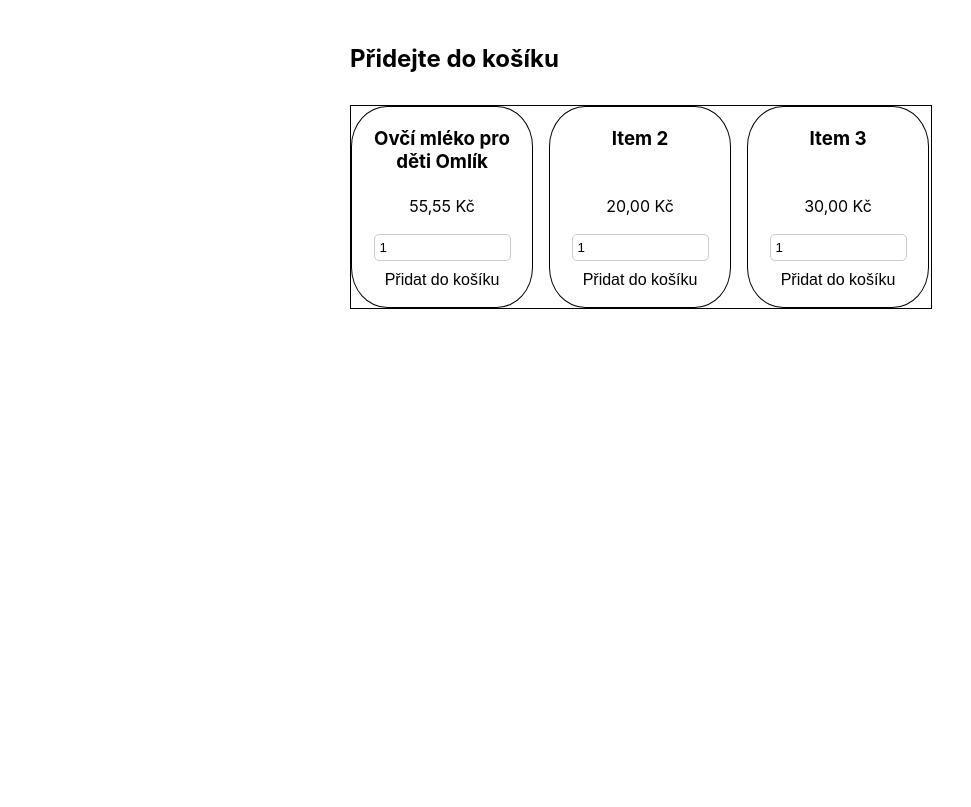
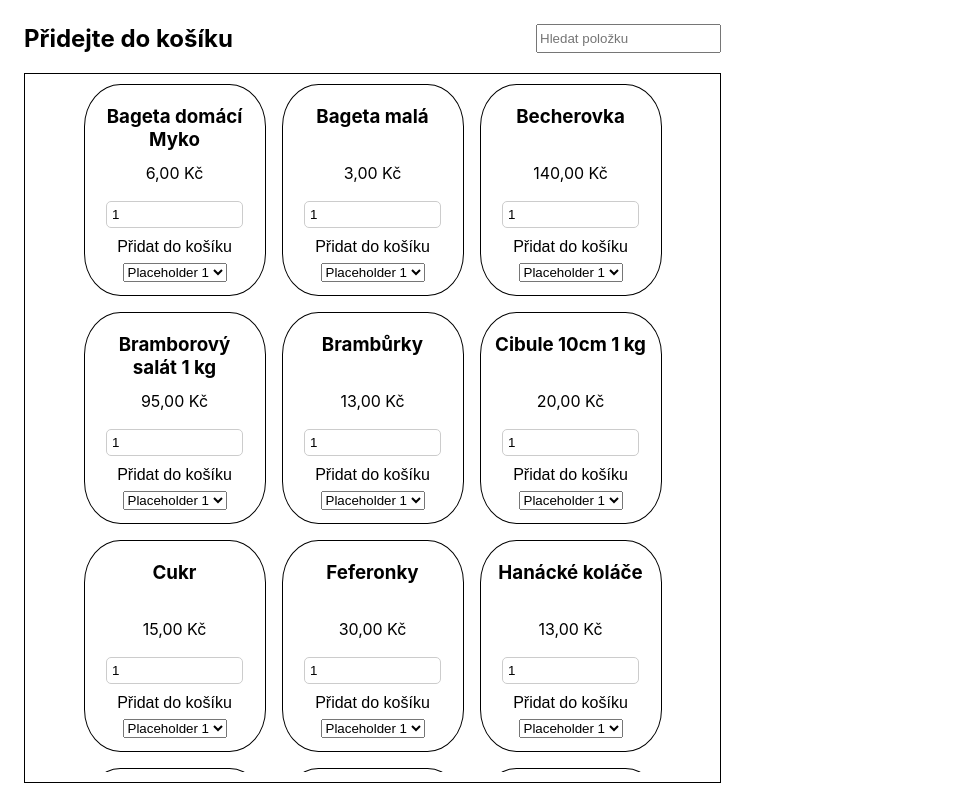
Before and after one commit to M-Brachtl/food-order-app, an Angular app: page / in a window 1280 px wide. Shown: the whole page, without its empty margins (0-971 px from the left). Built offline with nearby package versions, Linux system fonts and the light colour scheme.

Commit message:
Styling of Selection

```diff
--- a/src/app/app.component.css
+++ b/src/app/app.component.css
@@ -55,12 +55,12 @@
     width: 100%;
     min-height: 100%;
     display: flex;
-    justify-content: center;
+    justify-content: space-between;
     align-items: center;
     padding: 1rem;
     box-sizing: inherit;
     position: relative;
-    flex-direction: column;
+    flex-direction: row;
   }
 
   .angular-logo {
@@ -168,12 +168,36 @@
   }
 
   .selection {
+    /* display: flex;
+    flex-direction: row; */
+    /* gap: 1rem; */
+    margin-top: 1rem;
+    border: black solid 1px;
+    /* flex-wrap: wrap;
+    justify-content: center; */
+    /* overflow-y: scroll; */
+    padding: 10px;
+    height: 86vh;
+  }
+
+  .selection div {
+    display: grid;
+    grid-template-columns: auto auto auto;
+    justify-content: center;
+    gap: 1rem;
+    overflow-y: auto;
+    width: 675px;
+    max-height: 86vh;
+  }
+
+  @media (max-height: 86vh) {
+    .selection div {
+      overflow-y: hidden;
+    }
+  }
+
+  .select-board h2 {
+    margin-top: 0;
     display: flex;
-    flex-direction: row;
-    gap: 1rem;
-    width: 100%;
-    max-width: 600px;
-    margin-top: 2rem;
-    border: black solid 1px;
-    flex-wrap: wrap;
+    justify-content: space-between;
   }
--- a/src/app/app.component.html
+++ b/src/app/app.component.html
@@ -11,11 +11,13 @@
 
 <main class="main">
   <div class="select-board">
-    <h2>Přidejte do košíku</h2>
+    <h2>Přidejte do košíku <input type="text" placeholder="Hledat položku" [(ngModel)]="searchTerm"></h2>
     <div class="selection">
-      @for (item of items; track item) {
-        <cart-item [item]="item"></cart-item>
-      }
+      <div>
+        @for (item of items; track item) {
+          @if (item.name.toLowerCase().includes(searchTerm)) {<cart-item [item]="item"></cart-item>}
+        }
+      </div>
     </div>
   </div>
 </main>
--- a/src/app/app.component.ts
+++ b/src/app/app.component.ts
@@ -1,18 +1,19 @@
 import { Component } from '@angular/core';
 import { RouterOutlet } from '@angular/router';
 import { ItemComponent } from './item/item.component';
+import { FormsModule } from '@angular/forms';
+
+// import items from json file
+import itemsData from './items.json';
 
 @Component({
   selector: 'app-root',
-  imports: [RouterOutlet, ItemComponent],
+  imports: [RouterOutlet, ItemComponent, FormsModule],
   templateUrl: './app.component.html',
   styleUrl: './app.component.css'
 })
 export class AppComponent {
   title = 'angumyk';
-  items = [
-    { id: 1, name: 'Ovčí mléko pro děti Omlík', price: 55.55 },
-    { id: 2, name: 'Item 2', price: 20 },
-    { id: 3, name: 'Item 3', price: 30 }
-  ];
+  items = itemsData;
+  searchTerm: string = '';
 }
--- a/src/app/item/item.component.css
+++ b/src/app/item/item.component.css
@@ -1,5 +1,6 @@
 h3 {
     margin-top: 0;
+    margin-bottom: 0;
     word-break: break-word;
     white-space: normal;
     height: 50px;
@@ -10,7 +11,7 @@ div {
     padding: 20px 10px;
     text-align: center;
     width: 160px;
-    height: 160px;
+    height: 170px;
 }
 input[type="number"] {
     width: 125px;
--- a/src/app/item/item.component.html
+++ b/src/app/item/item.component.html
@@ -3,4 +3,8 @@
     <p>{{ totalPrice.toLocaleString('cs-CZ', { minimumFractionDigits: 2 }) }} Kč</p>
     <input type="number" [(ngModel)]="quantity" min="1" />
     <button #addCartButton (click)="addToCart()" id="add-cart">Přidat do košíku</button>
+    <select #addInfo>
+        <option value="p-holder-1">Placeholder 1</option>
+        <option value="p-holder-2">Placeholder 2</option>
+    </select>
 </div>
--- a/src/app/item/item.component.ts
+++ b/src/app/item/item.component.ts
@@ -8,16 +8,16 @@ import { FormsModule } from '@angular/forms'; // Import FormsModule for ngModel
   styleUrl: './item.component.css'
 })
 export class ItemComponent {
-  @Input() item: { id: number; name: string; price: number };
+  @Input() item: { id: number; name: string; price: number, discount: number };
 
   constructor() {
-    this.item = { id: 0, name: '#nic#', price: 0 };
+    this.item = { id: 0, name: '#nic#', price: 0, discount: 0 };
   }
 
   quantity: number = 1;
 
   get totalPrice(): number {
-    return this.item ? this.item.price*this.quantity : 0;
+    return this.item ? Math.round(this.item.price*this.quantity*(1-this.item.discount)*100)/100 : 0;
   }
 
   @ViewChild('itemDiv', { static: true }) itemDiv!: ElementRef;
--- /dev/null
+++ b/src/app/items.json
@@ -0,0 +1,38 @@
+[
+    { "id": 1, "name": "Bageta domácí Myko", "price": 6, "discount": 0 },
+    { "id": 1, "name": "Bageta malá", "price": 3, "discount": 0 },
+    { "id": 1, "name": "Becherovka", "price": 140, "discount": 0 },
+    { "id": 1, "name": "Bramborový salát 1 kg", "price": 95, "discount": 0 },
+    { "id": 1, "name": "Brambůrky", "price": 13, "discount": 0 },
+    { "id": 1, "name": "Cibule 10cm 1 kg", "price": 20, "discount": 0 },
+    { "id": 1, "name": "Cukr", "price": 15, "discount": 0 },
+    { "id": 1, "name": "Feferonky", "price": 30, "discount": 0 },
+    { "id": 1, "name": "Hanácké koláče", "price": 13, "discount": 0 },
+    { "id": 1, "name": "Hořčice krémžská", "price": 75, "discount": 0 },
+    { "id": 1, "name": "Hořčice plnotučná 1 l", "price": 55, "discount": 0 },
+    { "id": 1, "name": "Chleba", "price": 35, "discount": 0 },
+    { "id": 1, "name": "Chleba Roch", "price": 44, "discount": 0 },
+    { "id": 1, "name": "Jahodová marmeláda", "price": 35, "discount": 0 },
+    { "id": 1, "name": "Jahody 250 g", "price": 70, "discount": 0 },
+    { "id": 1, "name": "Jemně perlivá voda", "price": 16, "discount": 0 },
+    { "id": 1, "name": "Jogurt", "price": 13, "discount": 0 },
+    { "id": 1, "name": "Káva", "price": 98.90, "discount": 0 },
+    { "id": 1, "name": "Káva Páva", "price": 87, "discount": 0 },
+    { "id": 1, "name": "Knedlík", "price": 20, "discount": 0 },
+    { "id": 1, "name": "Kofola", "price": 16, "discount": 0 },
+    { "id": 1, "name": "Kozí mléko Mééko", "price": 44.90, "discount": 0 },
+    { "id": 1, "name": "Králík", "price": 100, "discount": 0 },
+    { "id": 1, "name": "Křep pravý 1 kg", "price": 320, "discount": 0 },
+    { "id": 1, "name": "Kuře", "price": 75, "discount": 0 },
+    { "id": 1, "name": "Kysané zelí 1 kg", "price": 20, "discount": 0 },
+    { "id": 1, "name": "Lilek 1 kg", "price": 70, "discount": 0 },
+    { "id": 1, "name": "Limonáda", "price": 12, "discount": 0 },
+    { "id": 1, "name": "Makovec", "price": 22, "discount": 0 },
+    { "id": 1, "name": "Mandle 1 kg", "price": 260, "discount": 0 },
+    { "id": 1, "name": "Máslo", "price": 31, "discount": 0 },
+    { "id": 1, "name": "Kuřecí prso 100g", "price": 20, "discount": 0 },
+    { "id": 1, "name": "Med", "price": 180, "discount": 0 },
+    { "id": 1, "name": "Mléko", "price": 18, "discount": 0 },
+    { "id": 1, "name": "Mouka", "price": 20, "discount": 0 },
+    { "id": 1, "name": "Nakládané okurky Myko", "price": 35, "discount": 0 }
+]
--- a/src/styles.css
+++ b/src/styles.css
@@ -1 +1,4 @@
 /* You can add global styles to this file, and also import other style files */
+html {
+    overflow: hidden;
+}
```
